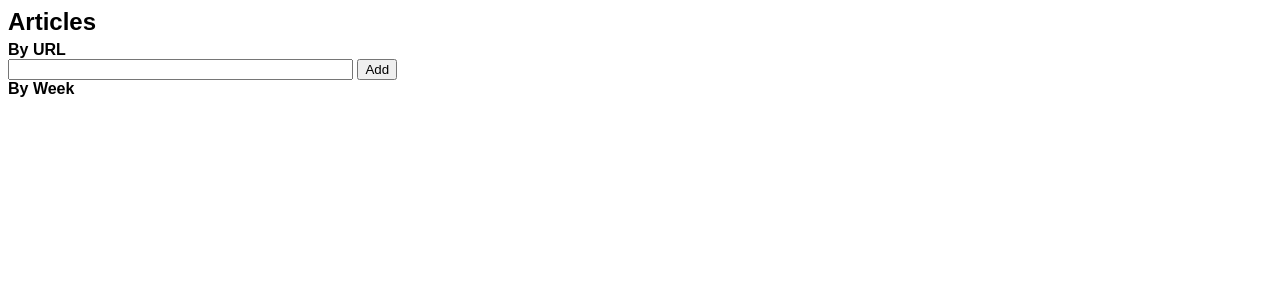
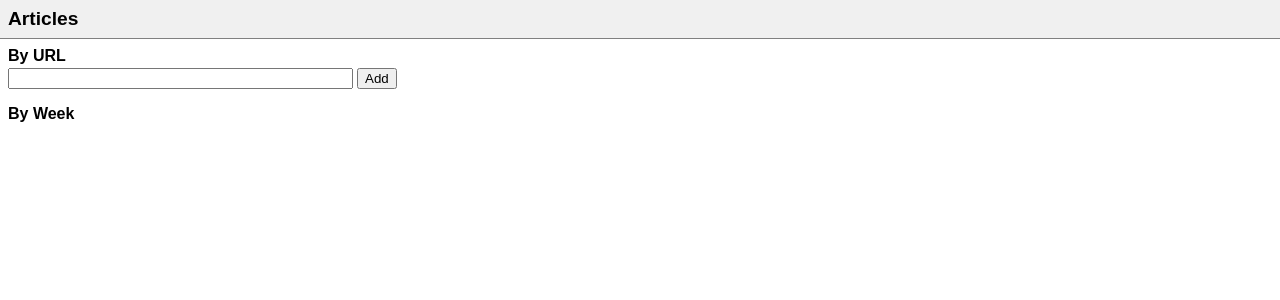
Before and after one commit to david672orford/pub-tools, a Flask app: page /obs/meetings in a window 1280 px wide. Shown: the top 300 px of the page. Run offline with Flask 2, Linux system fonts and the light colour scheme; data that the repository does not hold is empty.

Commit message:
OBS mostly fixed

```diff
--- a/app/models.py
+++ b/app/models.py
@@ -20,6 +20,7 @@ class Issues(db.Model):
 	pub_code = db.Column(db.String)
 	issue_code = db.Column(db.String)
 	issue = db.Column(db.String)
+	thumbnail = db.Column(db.String)
 	href = db.Column(db.String)
 	epub_filename = db.Column(db.String)
 	articles = db.relationship('Articles', order_by=lambda: Articles.docid)
@@ -33,6 +34,7 @@ class Articles(db.Model):
 	issue = db.relationship(Issues)
 	docid = db.Column(db.String)
 	title = db.Column(db.String)
+	thumbnail = db.Column(db.String)
 	href = db.Column(db.String)
 	epub_href = db.Column(db.String)
 
@@ -46,14 +48,15 @@ class Videos(db.Model):
 	name = db.Column(db.String)
 	lank = db.Column(db.String)				# language agnostic natural key
 	docid = db.Column(db.String)			# MEPS document ID
+	thumbnail = db.Column(db.String)
 	href = db.Column(db.String)				# finder link
-	thumbnail = db.Column(db.String)
 
 # Books, brocures, etc. on JW.ORG
 class Books(db.Model):
 	id = db.Column(db.Integer, primary_key=True)
 	name = db.Column(db.String)
 	pub_code = db.Column(db.String)
+	thumbnail = db.Column(db.String)
 	href = db.Column(db.String)
 	epub_filename = db.Column(db.String)
 
--- /dev/null
+++ b/app/subapps/obs/static/base.css
@@ -0,0 +1,33 @@
+HTML, BODY, HEADER, SECTION, H1, H2, UL, LI {
+	margin: 0;
+	padding: 0;
+	}
+HEADER {
+	padding: .5em;
+	background-color: #f0f0f0;
+	border-bottom: thin solid #808080;
+	}
+SECTION {
+	margin: .5em .5em 1em .5em;
+	}
+H1, H2 {
+	font-family: sans-serif;
+	}
+H1 {
+	font-size: 120%;
+	}
+H2 {
+	font-size: 100%;
+	margin: .2em 0;
+	}
+UL {
+	margin-left: 1.5em;
+	}
+TABLE.borders {
+	border-collapse: collapse;
+	}
+TABLE.borders TH, TABLE.borders TD {
+	border: thin solid black;
+	text-align: left;
+	padding: .3em;
+	}
--- a/app/subapps/obs/templates/obs/base.html
+++ b/app/subapps/obs/templates/obs/base.html
@@ -3,7 +3,7 @@
 <head>
 <title>JW-Pubs: OBS</title>
 <meta name="viewport" content="width=device-width,initial-scale=1">
-<link rel="stylesheet" text="text/css" href="/static/base.css">
+<link rel="stylesheet" text="text/css" href="static/base.css">
 </head>
 <body>
 {% block main %}
--- a/app/subapps/obs/views.py
+++ b/app/subapps/obs/views.py
@@ -1,11 +1,12 @@
 # Views for loading media from JW.ORG into OBS
 
 import os
-from flask import current_app, Blueprint, render_template, request, Response, redirect
+from flask import Blueprint, render_template, request, Response, redirect
 import logging
 from collections import defaultdict
 
 from ...models import Weeks, Issues, Articles, Videos, Books
+from ... import app
 from ...jworg.meetings import MeetingLoader
 from ...jworg.epub import EpubLoader
 from .obs import ObsControl
@@ -16,7 +17,7 @@ logger = logging.getLogger(__name__)
 blueprint = Blueprint('obs', __name__, template_folder="templates", static_folder="static")
 blueprint.display_name = 'OBS'
 
-meeting_loader = MeetingLoader()
+meeting_loader = MeetingLoader(cachedir=app.cachedir)
 obs_control = ObsControl()
 
 # Whenever an uncaught exception occurs in a view function Flask returns
@@ -74,8 +75,8 @@ def page_videos():
 		media_file = meeting_loader.download_media(media_url)
 		obs_control.add_scene(video.name, media_file)
 	videos = defaultdict(list)
-	for video in Videos.query.order_by(Videos.category, Videos.subcategory, Videos.name):
-		videos[(video.category, video.subcategory)].append(video)
+	for video in Videos.query.order_by(Videos.category_name, Videos.subcategory_name, Videos.name):
+		videos[(video.category_name, video.subcategory_name)].append(video)
 	return render_template("obs/videos.html", videos=videos)
 
 @blueprint.route("/epubs/")
@@ -112,4 +113,4 @@ def open_epub(pub_code):
 		pub = Books.query.filter_by(pub_code=pub_code).one_or_none()
 	if pub is None:
 		abort(404)
-	return EpubLoader(os.path.join(current_app.cachedir, pub.epub_filename))
+	return EpubLoader(os.path.join(app.cachedir, pub.epub_filename))
--- a/app/subapps/toolbox/templates/toolbox/publications.html
+++ b/app/subapps/toolbox/templates/toolbox/publications.html
@@ -19,11 +19,10 @@
 {% for pub in category_pubs %}
 	<li>
 		<a href="{{pub.href}}">
-			<img src={{pub.thumbnail}}>
+			<img src="{{pub.thumbnail}}">
 			<div>
 				{{pub.name}}
 				{% if pub.issue %}{{pub.issue}}{%endif%}
-				<!-- ({{pub.code}}) -->
 			</div>
 		</a>
 	</li>
--- a/app/subapps/toolbox/templates/toolbox/videos.html
+++ b/app/subapps/toolbox/templates/toolbox/videos.html
@@ -19,8 +19,8 @@
 <tbody>
 {% for video in videos %}
 <tr>
-	<td>{{video.category}}</td>
-	<td>{{video.subcategory}}</td>
+	<td>{{video.category_name}}</td>
+	<td>{{video.subcategory_name}}</td>
 	<td><a href="{{video.href}}">{{video.name}}</a></td>
 </tr>
 {% endfor %}
--- a/app/subapps/toolbox/views.py
+++ b/app/subapps/toolbox/views.py
@@ -12,10 +12,10 @@ blueprint.display_name = 'Toolbox'
 @blueprint.route("/")
 def toolbox():
 	return render_template("toolbox/publications.html", categories=[
-		#("Приглашения", Books.query.filter(Books.name.like("Приглашение%")).order_by(Books.pub_code)),
+		("Приглашения", Books.query.filter(Books.name.like("Приглашение%")).order_by(Books.pub_code)),
 		("Видио", Videos.query.filter_by(subcategory_key="VODMinistryTools").order_by(Videos.lank)),
 		("Книги", Books.query.filter(Books.pub_code.in_(("lffi", "ld", "ll", "bh","bhs","lv","lvs","jl"))).order_by(Books.pub_code)),
-		#("Буклеты", Books.query.filter(Books.pub_code.like("t-3%")).order_by(Books.pub_code)),
+		("Буклеты", Books.query.filter(Books.pub_code.like("t-3%")).order_by(Books.pub_code)),
 		("Сторожевая башня", Issues.query.filter_by(pub_code="wp").order_by(Issues.issue_code)),
 		("Пробудуйтесь!", Issues.query.filter_by(pub_code="g").order_by(Issues.issue_code))
 		])
@@ -28,4 +28,4 @@ def workbook():
 
 @blueprint.route("/видеоролики")
 def videos():
-	return render_template("toolbox/videos.html", videos=Videos.query.order_by(Videos.category, Videos.subcategory, Videos.name))
+	return render_template("toolbox/videos.html", videos=Videos.query.order_by(Videos.category_name, Videos.subcategory_name, Videos.name))
```
Also changed, not shown: app/pubs_loader.py (+8 -17 lines), app/subapps/obs/obs.py (+1 -18 lines).
